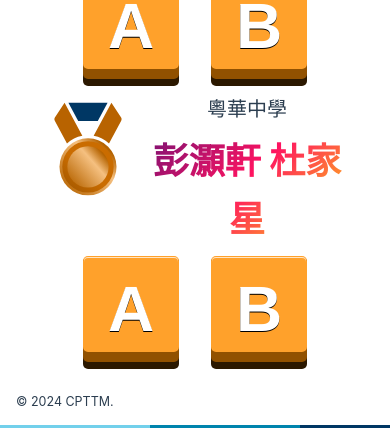
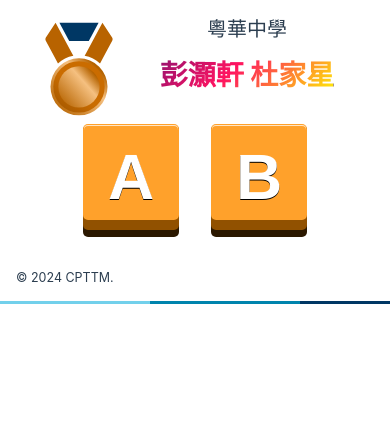
Before and after one commit to DanielCheang007/7th-mobile-web, a plain HTML site: page index.html in a window 390 px wide. Shown: the part 710-1138 px from the top of the page. After the commit the page ends 1014 px from the top, so only its background shows below. Drawn offline with Linux system fonts and the light colour scheme.

Commit message:
update mobile style

```diff
--- a/style.css
+++ b/style.css
@@ -368,13 +368,21 @@ footer {
     font-size: 1.25rem;
   }
 
+  main {
+    margin: 0;
+  }
+
   section {
     flex-flow: wrap;
     gap: 0 .5rem;
-    margin: .5rem;
+    margin: 1rem .5rem;
   }
 
   section .names {
     flex-basis: 60%;
   }
+
+  section .comp-name {
+    font-size: 1.75rem;
+  }
 }
```
